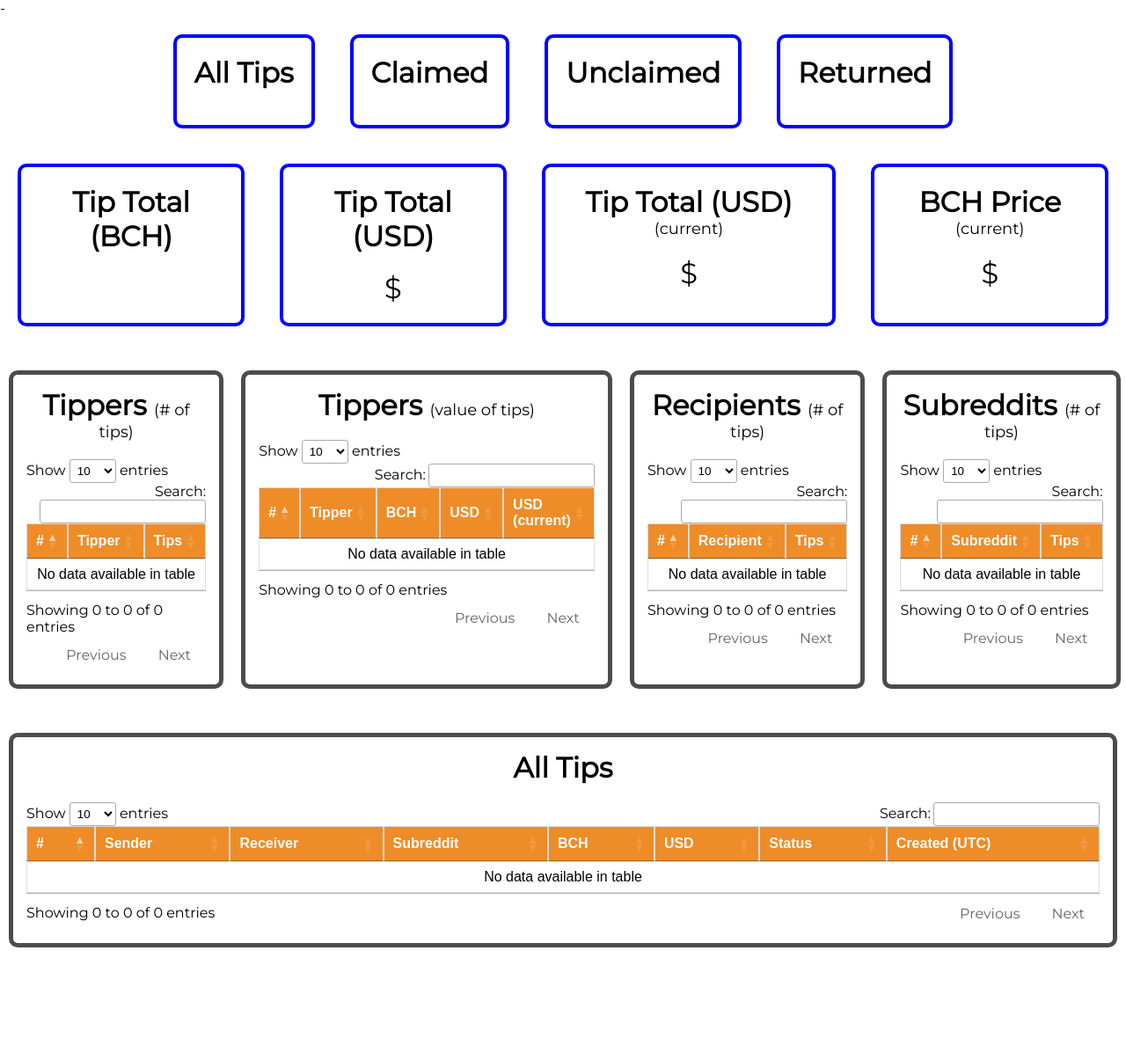
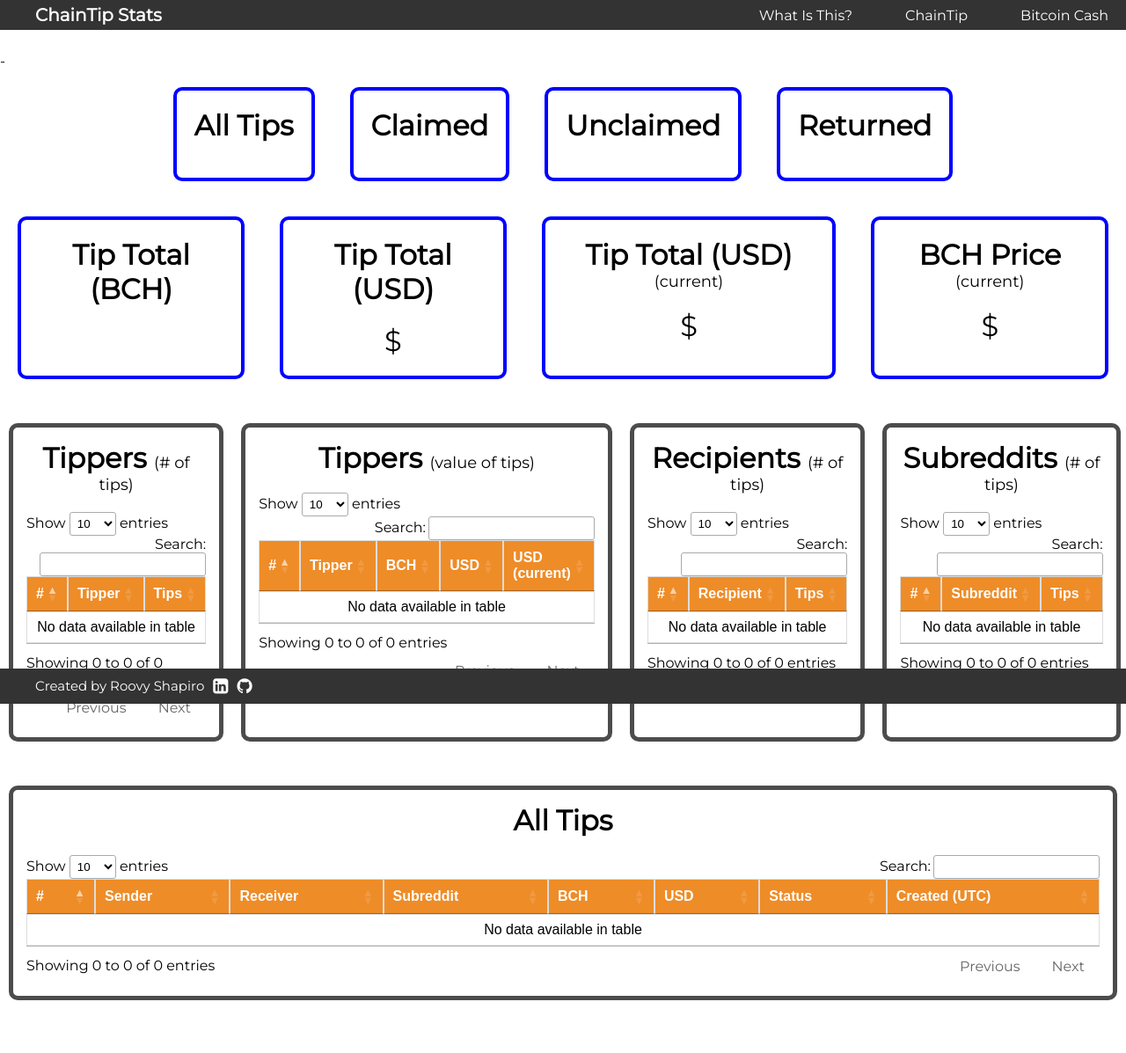
Before and after one commit to roovyshapiro/chaintip_stats, a Django app: template ChaintipStats/reddit_tips/templates/reddit_tips/reddit_tips.html in a window 1280 px wide. Shown: the whole page at 88% size. Before the commit the page ends 1077 px from the top, so only its background shows below. Run offline with Django 3.2, Linux system fonts and the light colour scheme; the template is opened without the code that fills it, so the values that code supplies are empty; parts of the project's set-up code (start-up, migrations or seed data) failed here and were passed over; some libraries are stand-ins or nearby versions.

Commit message:
Add base.html with fixed footer/header

```diff
--- a/ChaintipStats/reddit_tips/static/reddit_tips/style.css
+++ b/ChaintipStats/reddit_tips/static/reddit_tips/style.css
@@ -6,7 +6,73 @@
 }
 body{
     font-family: 'Montserrat';
+    padding-top: 60px;
+    padding-bottom: 40px;
 }
+
+/* BASE.HTML */
+
+/* NAV Header */
+#header{
+  z-index: 1;
+
+  display:flex;
+  width: 100%;
+  position: fixed;
+  background: #333;
+  color: #fff;
+  top: 0;
+}
+
+nav > a{
+  display: flex;
+  align-items: center;
+  justify-content: center;
+  text-align: center;
+  color:white;
+  text-decoration: none;
+  margin-top:5px;
+  margin-bottom:5px;
+  margin-left: 20px;
+  padding-left: 20px;
+  padding-right: 20px;
+}
+
+.header_title{
+  margin-right:auto !important;
+  font-weight:bold;
+  font-size:20px;
+  border: none;
+}
+
+nav > a:hover{
+  border-radius: 5px;
+  background-color: blue;
+  border: 1px solid orange;
+}
+
+#footer_flex{
+  display:flex;
+  position: fixed;
+  bottom: 0;
+  width: 100%;
+  padding: 10px 0;
+  padding-left: 40px;
+  color: #fff;
+  background: #333;
+  font-size:15px;
+}
+
+#footer_flex div{
+  margin-right:10px;
+}
+
+#footer_flex a{
+  color:white;
+}
+
+/* */
+
 
 .box_display_flex{
   display:flex;
--- /dev/null
+++ b/ChaintipStats/reddit_tips/templates/reddit_tips/base.html
@@ -0,0 +1,40 @@
+{% load static %}
+
+<HTML>
+    <head>
+        <link rel="stylesheet" href="https://fonts.googleapis.com/css?family=Montserrat">
+        <link rel="stylesheet" type="text/css" href="{% static 'reddit_tips/style.css' %}">
+        <!--
+        https://datatables.net/
+        Scrollable Tables have been replaced with Data Tables
+        which provide far more functionality including
+        sorting, filtering & choosing how many rows to load.
+        The following three links are necessary for Data Tables to work.
+        -->
+        <script src="https://ajax.googleapis.com/ajax/libs/jquery/3.6.0/jquery.min.js"></script>
+        <link rel="stylesheet" type="text/css" href="https://cdn.datatables.net/1.10.25/css/jquery.dataTables.css">
+        <script type="text/javascript" charset="utf8" src="https://cdn.datatables.net/1.10.25/js/jquery.dataTables.js"></script>
+        <link rel="stylesheet" href="https://cdnjs.cloudflare.com/ajax/libs/font-awesome/4.7.0/css/font-awesome.min.css">
+        <meta name="viewport" content="width=device-width, initial-scale=1">
+    </head>
+    <body>
+
+        <nav id ="header">
+            <a class = "header_title" href="/">ChainTip Stats</a>
+            <a class = "header_what_is_this" href="/whatisthis">What Is This?</a>
+            <a class = "header_chain_tip" href="/chaintip">ChainTip</a>
+            <a class = "header_bch" href="/bitcoincash">Bitcoin Cash</a>
+        </nav>
+
+        {% block content %}
+        {% endblock %}
+
+        <div id ="footer_flex">
+            <div>Created by Roovy Shapiro</div>
+            <div><a href="https://github.com/roovyshapiro"><i class="fa fa-linkedin-square" style="font-size: 20px;"></i></a></div>
+            <div><a href="https://www.linkedin.com/in/roovyshapiro"><i class="fa fa-github" style="font-size: 20px;"></i></a></div>
+        </div>
+
+        <script type="text/javascript" src="{% static 'reddit_tips/script.js' %}"></script>
+    </body>
+</HTML>
--- a/ChaintipStats/reddit_tips/templates/reddit_tips/reddit_tips.html
+++ b/ChaintipStats/reddit_tips/templates/reddit_tips/reddit_tips.html
@@ -1,22 +1,7 @@
-{% load static %}
+{% extends 'reddit_tips/base.html' %}
 
-<HTML>
-    <head>
-        <link rel="stylesheet" href="https://fonts.googleapis.com/css?family=Montserrat">
-        <link rel="stylesheet" type="text/css" href="{% static 'reddit_tips/style.css' %}">
-        <!--
-        https://datatables.net/
-        Scrollable Tables have been replaced with Data Tables
-        which provide far more functionality including
-        sorting, filtering & choosing how many rows to load.
-        The following three links are necessary for Data Tables to work.
-        -->
-        <script src="https://ajax.googleapis.com/ajax/libs/jquery/3.6.0/jquery.min.js"></script>
-        <link rel="stylesheet" type="text/css" href="https://cdn.datatables.net/1.10.25/css/jquery.dataTables.css">
-        <script type="text/javascript" charset="utf8" src="https://cdn.datatables.net/1.10.25/js/jquery.dataTables.js"></script>
-        <meta name="viewport" content="width=device-width, initial-scale=1">
-    </head>
-    <body>
+{% block content %}
+
     <div>
         <p>{{ all_stats.start_date }} - {{ all_stats.end_date }} </p>
     </div>
@@ -191,6 +176,4 @@
         </table>
     </div>
 
-        <script type="text/javascript" src="{% static 'reddit_tips/script.js' %}"></script>
-    </body>
-</HTML>
+{% endblock %}
```
Lines whose indentation alone changed are shown as unchanged.
